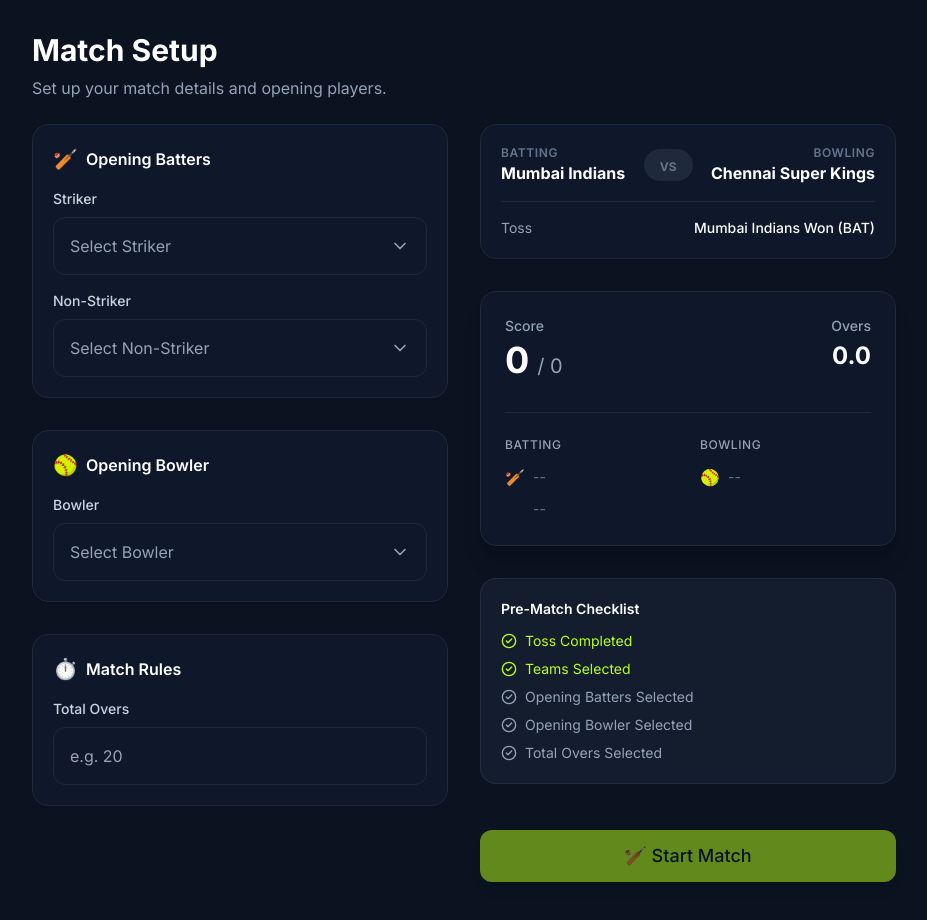
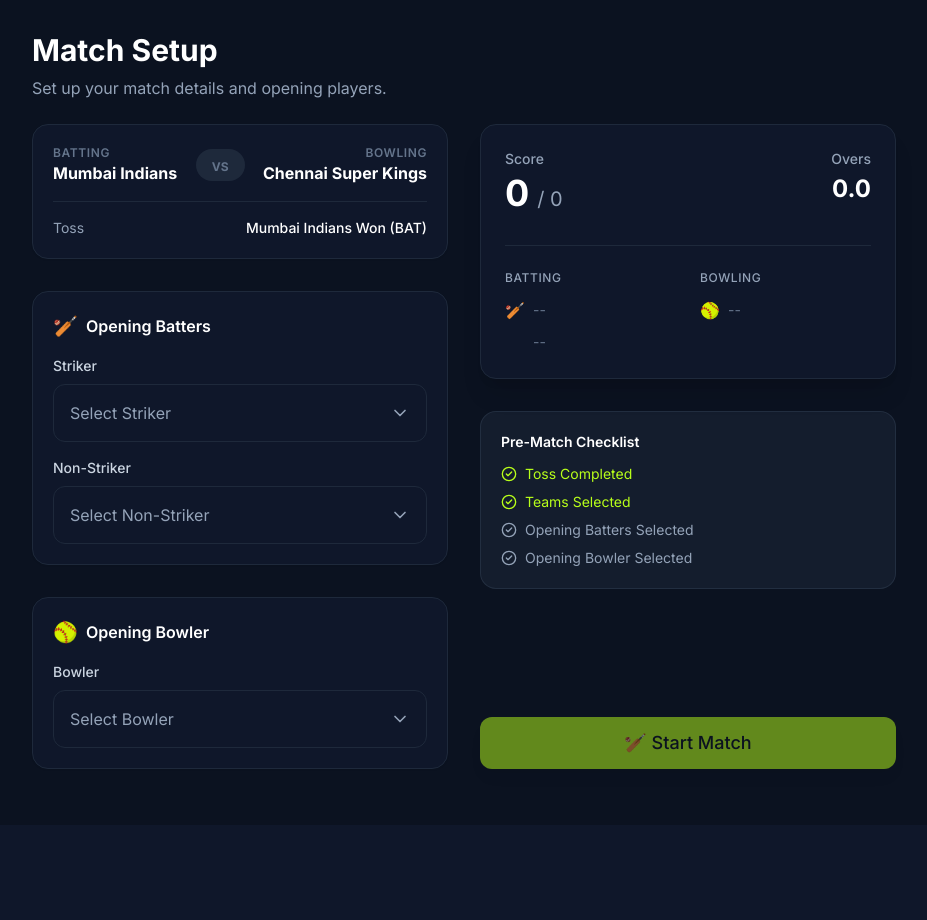
Before and after one commit to pranavsaykar8209/TurfScore, a React (Vite) app in the folder apps/web/: page /match-setup in a window 1280 px wide. Shown: the part 112-1032 px from the top of the page, without its empty margins (176-1103 px from the left). After the commit the page ends 937 px from the top, so only its background shows below. Built offline with nearby package versions, Linux system fonts and the light colour scheme.

Commit message:
refactor: move match overs configuration from MatchSetup to TossScreen for better flow

```diff
--- a/apps/web/src/pages/MatchSetup.tsx
+++ b/apps/web/src/pages/MatchSetup.tsx
@@ -27,7 +27,8 @@
   tossData: {
     result: 'HEAD',
     winner: 'A',
-    decision: 'BAT'
+    decision: 'BAT',
+    overs: 20
   }
 };
 
@@ -56,9 +57,8 @@
   const [striker, setStriker] = useState<PlayerSelection | null>(null);
   const [nonStriker, setNonStriker] = useState<PlayerSelection | null>(null);
   const [bowler, setBowler] = useState<PlayerSelection | null>(null);
-  const [overs, setOvers] = useState<number | ''>('');
 
-  const isComplete = striker && nonStriker && bowler && overs !== '' && Number(overs) > 0;
+  const isComplete = striker && nonStriker && bowler;
 
   const handleStartMatch = () => {
     if (!isComplete) return;
@@ -66,7 +66,7 @@
       state: {
         sessionData,
         tossData,
-        matchSetup: { striker, nonStriker, bowler, overs }
+        matchSetup: { striker, nonStriker, bowler, overs: tossData.overs }
       }
     });
   };
@@ -87,6 +87,29 @@
 
           {/* Left Column */}
           <div className="flex flex-col gap-8">
+
+          {/* Match Summary Card */}
+          <div className="bg-white dark:bg-slate-900 rounded-2xl p-5 shadow-sm border border-slate-200 dark:border-slate-800 flex flex-col gap-4">
+            <div className="flex justify-between items-center pb-4 border-b border-slate-100 dark:border-slate-800">
+              <div className="flex flex-col">
+                <span className="text-xs text-slate-500 uppercase tracking-wider font-semibold">Batting</span>
+                <span className="font-bold text-slate-900 dark:text-white capitalize">{battingTeamName}</span>
+              </div>
+              <div className="text-center px-4 py-1 rounded-full bg-slate-100 dark:bg-slate-800">
+                <span className="text-xs font-bold text-slate-500">VS</span>
+              </div>
+              <div className="flex flex-col items-end">
+                <span className="text-xs text-slate-500 uppercase tracking-wider font-semibold">Bowling</span>
+                <span className="font-bold text-slate-900 dark:text-white capitalize">{bowlingTeamName}</span>
+              </div>
+            </div>
+            <div className="flex justify-between items-center text-sm">
+              <span className="text-slate-600 dark:text-slate-400">Toss</span>
+              <span className="font-medium text-slate-900 dark:text-white capitalize">
+                {tossWinnerName} won ({tossData.decision})
+              </span>
+            </div>
+          </div>
 
           {/* Opening Batters */}
           <section className="bg-white dark:bg-slate-900 rounded-2xl p-5 shadow-sm border border-slate-200 dark:border-slate-800">
@@ -130,52 +153,10 @@
             />
           </section>
 
-          {/* Match Rules */}
-          <section className="bg-white dark:bg-slate-900 rounded-2xl p-5 shadow-sm border border-slate-200 dark:border-slate-800">
-            <div className="flex items-center gap-2 mb-4">
-              <span className="text-xl">⏱️</span>
-              <h2 className="font-semibold text-slate-900 dark:text-white">Match Rules</h2>
-            </div>
-            <div className="flex flex-col gap-2">
-              <label className="text-sm font-medium text-slate-700 dark:text-slate-300">Total Overs</label>
-              <input
-                type="number"
-                min="1"
-                placeholder="e.g. 20"
-                value={overs}
-                onChange={(e) => setOvers(e.target.value ? parseInt(e.target.value) : '')}
-                className="w-full p-4 bg-white dark:bg-slate-900 border border-slate-200 dark:border-slate-800 rounded-xl focus:border-brand-primary/50 outline-none text-slate-900 dark:text-white transition-colors"
-              />
-            </div>
-          </section>
-
           </div>
 
           {/* Right Column */}
-          <div className="flex flex-col gap-8">
-
-          {/* Match Summary Card */}
-          <div className="bg-white dark:bg-slate-900 rounded-2xl p-5 shadow-sm border border-slate-200 dark:border-slate-800 flex flex-col gap-4">
-            <div className="flex justify-between items-center pb-4 border-b border-slate-100 dark:border-slate-800">
-              <div className="flex flex-col">
-                <span className="text-xs text-slate-500 uppercase tracking-wider font-semibold">Batting</span>
-                <span className="font-bold text-slate-900 dark:text-white capitalize">{battingTeamName}</span>
-              </div>
-              <div className="text-center px-4 py-1 rounded-full bg-slate-100 dark:bg-slate-800">
-                <span className="text-xs font-bold text-slate-500">VS</span>
-              </div>
-              <div className="flex flex-col items-end">
-                <span className="text-xs text-slate-500 uppercase tracking-wider font-semibold">Bowling</span>
-                <span className="font-bold text-slate-900 dark:text-white capitalize">{bowlingTeamName}</span>
-              </div>
-            </div>
-            <div className="flex justify-between items-center text-sm">
-              <span className="text-slate-600 dark:text-slate-400">Toss</span>
-              <span className="font-medium text-slate-900 dark:text-white capitalize">
-                {tossWinnerName} won ({tossData.decision})
-              </span>
-            </div>
-          </div>
+          <div className="flex flex-col gap-8 h-full">
 
           {/* Live Preview Card */}
           <LivePreviewCard
@@ -204,21 +185,10 @@
                 <CheckCircle2 className="w-4 h-4" />
                 <span>Opening Bowler Selected</span>
               </li>
-              <li className={`flex items-center gap-2 transition-colors ${overs !== '' && Number(overs) > 0 ? 'text-brand-primary dark:text-brand-green' : 'text-slate-400'}`}>
-                <CheckCircle2 className="w-4 h-4" />
-                <span>Total Overs Selected</span>
-              </li>
             </ul>
           </div>
 
-          </div>
-
-        </div>
-
-        {/* Action Button Section */}
-        <div className="max-w-4xl w-full mx-auto px-4 pb-8 grid grid-cols-1 lg:grid-cols-2 gap-8">
-          <div className="hidden lg:block"></div>
-          <div>
+          <div className="mt-auto">
             <Button
               className="w-full shadow-lg"
               size="lg"
@@ -228,6 +198,9 @@
               🏏 Start Match
             </Button>
           </div>
+
+          </div>
+
         </div>
       </div>
 
--- a/apps/web/src/pages/TossScreen.tsx
+++ b/apps/web/src/pages/TossScreen.tsx
@@ -29,20 +29,21 @@
   const [tossResult, setTossResult] = useState<'HEAD' | 'TAIL' | null>(null);
   const [tossWinner, setTossWinner] = useState<TossWinner>(null);
   const [decision, setDecision] = useState<TossDecision>(null);
+  const [overs, setOvers] = useState<number | ''>('');
 
   const teamOptions = [
     { id: 'A', label: sessionData.teamA },
     { id: 'B', label: sessionData.teamB }
   ];
 
-  const isComplete = tossResult && tossWinner && decision;
+  const isComplete = tossResult && tossWinner && decision && overs !== '' && Number(overs) > 0;
 
   const handleContinue = () => {
     if (!isComplete) return;
     navigate('/match-setup', {
       state: {
         sessionData,
-        tossData: { result: tossResult, winner: tossWinner, decision }
+        tossData: { result: tossResult, winner: tossWinner, decision, overs }
       }
     });
   };
@@ -81,6 +82,25 @@
             </div>
           </div>
 
+          {/* Match Rules */}
+          <section className="bg-white dark:bg-slate-900 rounded-2xl p-5 shadow-sm border border-slate-200 dark:border-slate-800">
+            <div className="flex items-center gap-2 mb-4">
+              <span className="text-xl">⏱️</span>
+              <h2 className="font-semibold text-slate-900 dark:text-white">Match Rules</h2>
+            </div>
+            <div className="flex flex-col gap-2">
+              <label className="text-sm font-medium text-slate-700 dark:text-slate-300">Total Overs</label>
+              <input
+                type="number"
+                min="1"
+                placeholder="e.g. 20"
+                value={overs}
+                onChange={(e) => setOvers(e.target.value ? parseInt(e.target.value) : '')}
+                className="w-full p-4 bg-white dark:bg-slate-900 border border-slate-200 dark:border-slate-800 rounded-xl focus:border-brand-primary/50 outline-none text-slate-900 dark:text-white transition-colors"
+              />
+            </div>
+          </section>
+
           {/* Coin Toss Section */}
           <section className="h-fit">
             <h2 className="text-sm font-semibold text-slate-900 dark:text-white mb-4 uppercase tracking-wider">Coin Toss</h2>
@@ -89,7 +109,7 @@
           </div>
 
           {/* Right Column */}
-          <div className="flex flex-col gap-8">
+          <div className="flex flex-col gap-8 h-full">
 
           {/* Toss Winner */}
           <section className={`transition-opacity duration-300 ${!tossResult ? 'opacity-30 pointer-events-none' : 'opacity-100'}`}>
@@ -112,6 +132,7 @@
             />
           </section>
 
+
           {/* Bottom Summary Card */}
           {isComplete && (
             <div className="bg-brand-primary/5 border border-brand-primary/20 rounded-xl p-4 flex flex-col gap-2">
@@ -131,19 +152,27 @@
                   Chose to {decision === 'BAT' ? 'Bat' : 'Bowl'}
                 </span>
               </div>
+              <div className="flex justify-between items-center text-sm">
+                <span className="text-slate-600 dark:text-slate-400">Total Overs</span>
+                <span className="font-medium text-slate-900 dark:text-white">
+                  {overs}
+                </span>
+              </div>
             </div>
           )}
 
           {/* Continue Button */}
           {isComplete && (
+            <div className="mt-auto">
               <Button
-              className="w-full mt-4"
+                className="w-full shadow-lg mt-4"
                 size="lg"
                 onClick={handleContinue}
                 disabled={!isComplete}
               >
                 Continue →
               </Button>
+            </div>
           )}
           </div>
 
```
Lines whose indentation alone changed are shown as unchanged.
